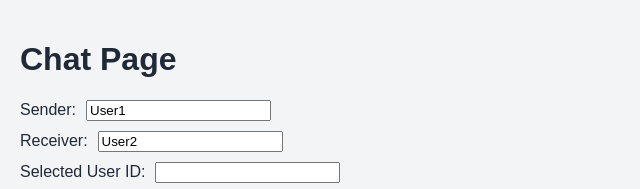
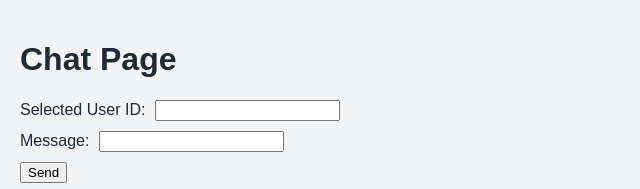
Before and after one commit to acarolzita/sussex-alive, a Next.js app: page /chat in a window 1280 px wide. Shown: the top 189 px of the page, without its empty margins (0-640 px from the left). Built offline with nearby package versions, Linux system fonts and the light colour scheme; no server answers.

Commit message:
Fix type error in chat page by adding User type for selectedUser

```diff
--- a/app/chat/page.tsx
+++ b/app/chat/page.tsx
@@ -5,7 +5,7 @@ import { io } from "socket.io-client";
 // Connect to your backend Socket.io server
 const socket = io("http://localhost:5001");
 
-// Define a type for User
+// Define a type for a user
 interface User {
   id: string;
   name?: string;
@@ -16,7 +16,7 @@ export default function Chat() {
   const [text, setText] = useState("");
   const [sender, setSender] = useState("User1");
   const [receiver, setReceiver] = useState("User2");
-  // Initialize selectedUser as null or a User object
+  // Declare selectedUser as either a User object or null
   const [selectedUser, setSelectedUser] = useState<User | null>(null);
 
   useEffect(() => {
@@ -28,7 +28,7 @@ export default function Chat() {
   }, [selectedUser]);
 
   const sendMessage = () => {
-    if (!text.trim()) return;
+    if (!text.trim() || !selectedUser) return;
     const msg = { sender, text, receiver };
     socket.emit("message", msg);
     setMessages((prev) => [...prev, msg]);
@@ -38,46 +38,19 @@ export default function Chat() {
   return (
     <div style={{ padding: 20 }}>
       <h1>Chat Page</h1>
-
-      <div style={{ marginBottom: 10 }}>
-        <label>
-          Sender:
-          <input
-            type="text"
-            value={sender}
-            onChange={(e) => setSender(e.target.value)}
-            style={{ marginLeft: 10 }}
-          />
-        </label>
-      </div>
-
-      <div style={{ marginBottom: 10 }}>
-        <label>
-          Receiver:
-          <input
-            type="text"
-            value={receiver}
-            onChange={(e) => setReceiver(e.target.value)}
-            style={{ marginLeft: 10 }}
-          />
-        </label>
-      </div>
-
       <div style={{ marginBottom: 10 }}>
         <label>
           Selected User ID:
           <input
             type="text"
             value={selectedUser ? selectedUser.id : ""}
-            onChange={(e) => {
-              // When typing, update selectedUser with a simple object.
-              setSelectedUser({ id: e.target.value });
-            }}
+            onChange={(e) =>
+              setSelectedUser({ id: e.target.value, name: e.target.value })
+            }
             style={{ marginLeft: 10 }}
           />
         </label>
       </div>
-
       <div style={{ marginBottom: 10 }}>
         <label>
           Message:
@@ -89,7 +62,6 @@ export default function Chat() {
           />
         </label>
       </div>
-
       <button onClick={sendMessage}>Send</button>
 
       <hr />
```
